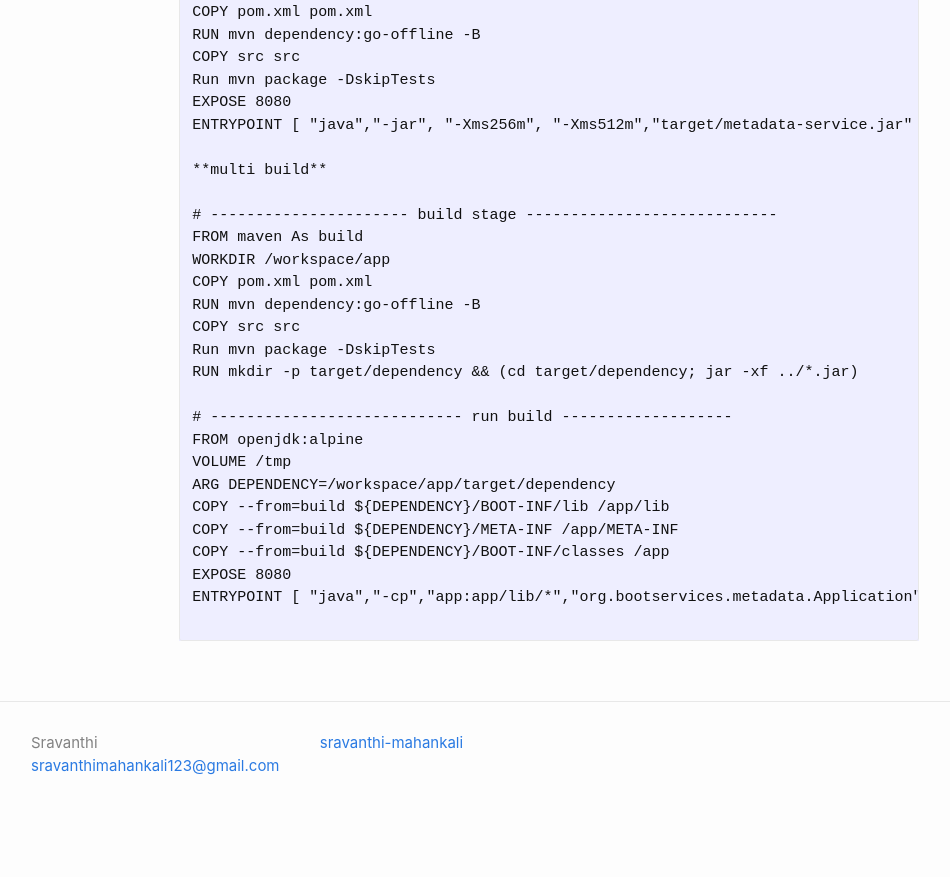
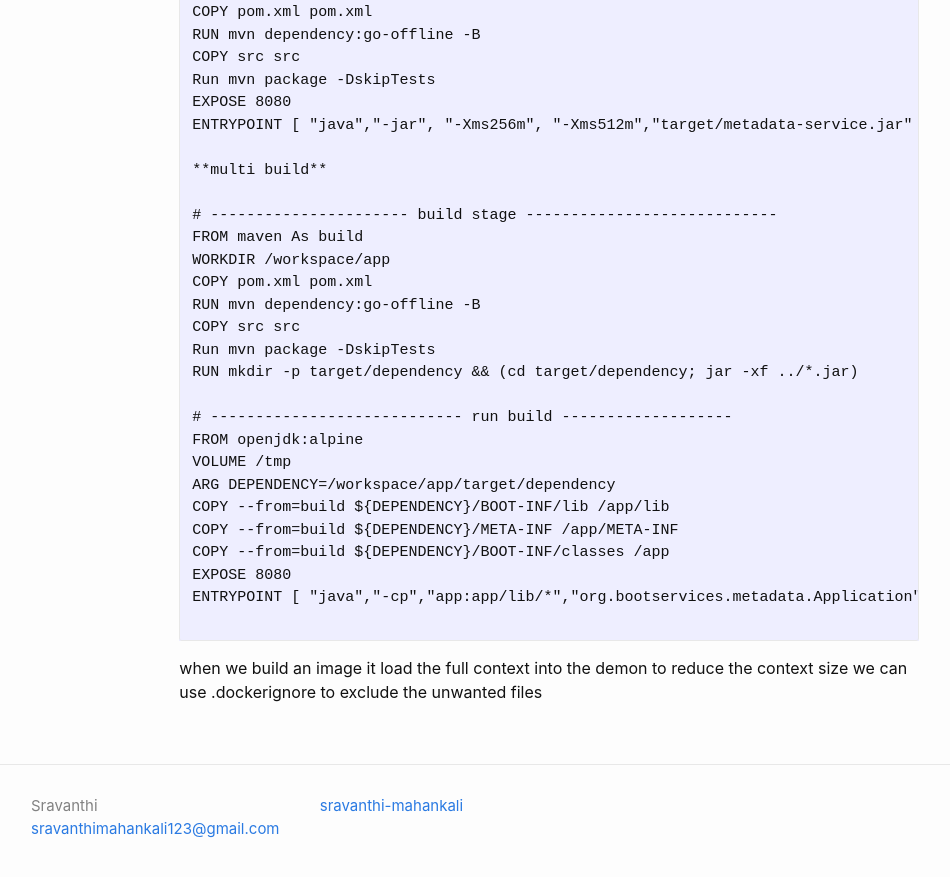
Before and after one commit to sravanthi-mahankali/notes, a Jekyll site: the page built from _posts/SimpleConcepts/2020-07-20-Docker.md, in a window 1280 px wide and 900 px high, scrolled down 2165 px. Shown: the top 877 px of the window, without its empty margins (239-1189 px from the left). Built offline with Jekyll 4.4.1, drawn with Linux system fonts in a browser that asks for light colours; before the commit the page ends 3002 px from its top, so only the background shows below that.

Commit message:
add dockerignore notes

````diff
--- a/_posts/SimpleConcepts/2020-07-20-Docker.md
+++ b/_posts/SimpleConcepts/2020-07-20-Docker.md
@@ -120,3 +120,6 @@ EXPOSE 8080
 ENTRYPOINT [ "java","-cp","app:app/lib/*","org.bootservices.metadata.Application" ]
 
 ```
+when we build an image it load the full context into the demon
+to reduce the context size we can use .dockerignore to exclude the unwanted
+files
````
